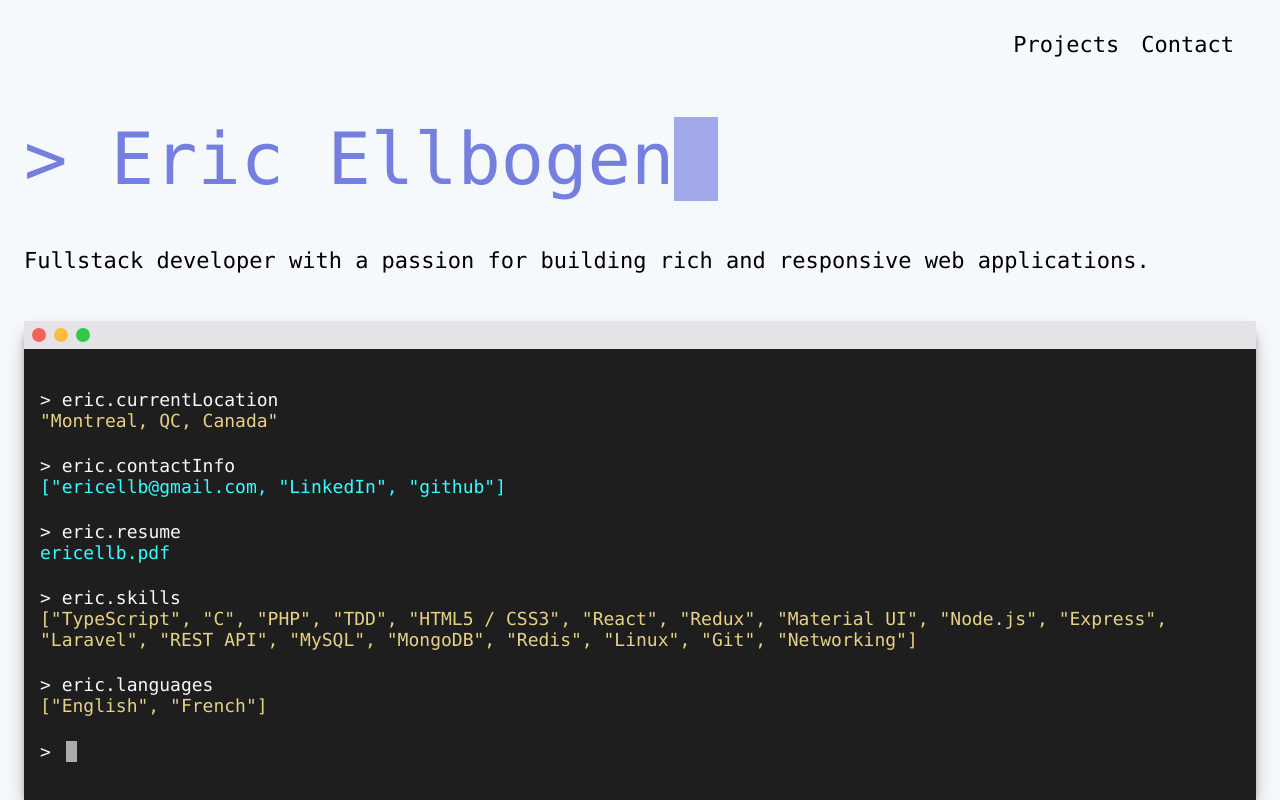
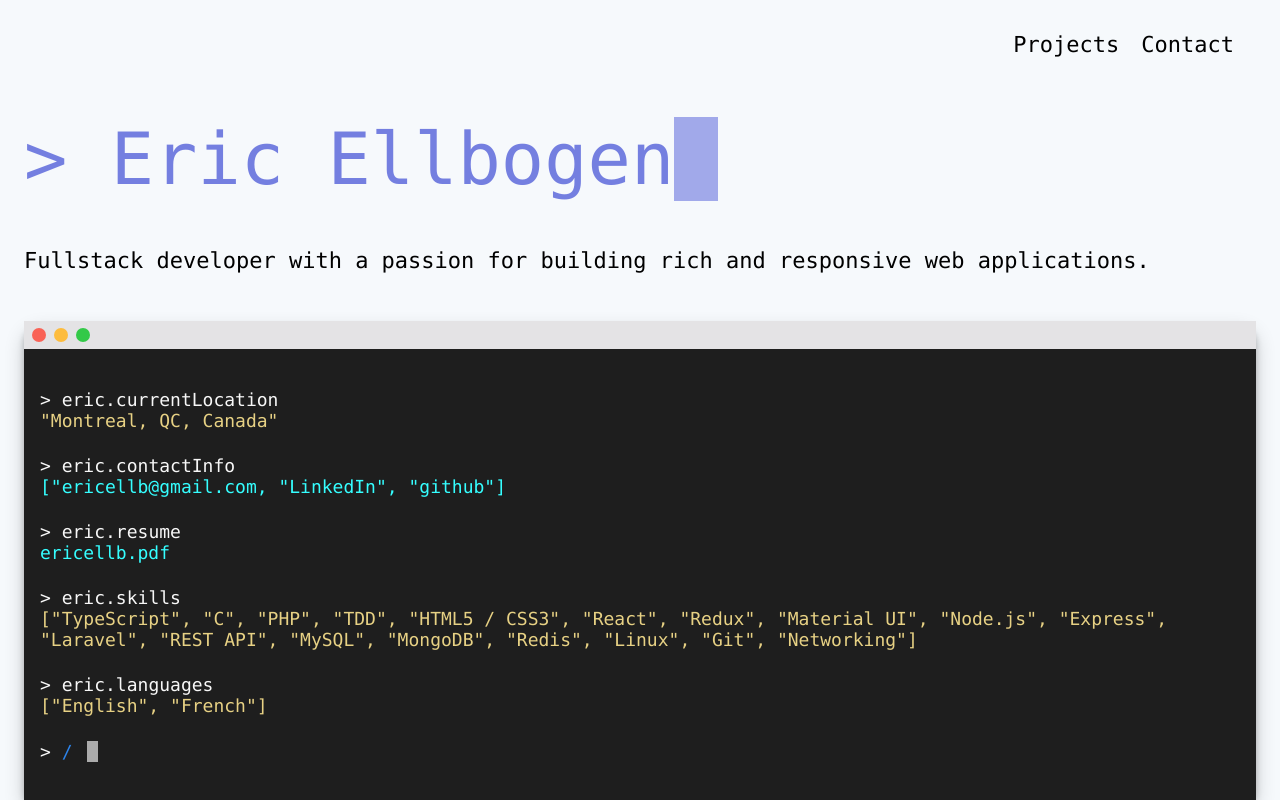
Before and after one commit to aka-tonystark19/portfolio2.0, a React (Create React App) app: page / in a window 1280 px wide. Shown: the top 800 px of the page. Built offline with nearby package versions, Linux system fonts and the light colour scheme.

Commit message:
Show working dir

```diff
--- a/src/components/About/FileSystem.tsx
+++ b/src/components/About/FileSystem.tsx
@@ -15,6 +15,10 @@ export class FileSystem {
   };
 
   private workingDir = "";
+
+  public getWorkingDir() {
+    return this.workingDir;
+  }
 
   // Returns content of a file
   public cat(fileName: string) {
--- a/src/components/About/Terminal.tsx
+++ b/src/components/About/Terminal.tsx
@@ -118,6 +118,7 @@ export default function Terminal() {
   const fs = new FileSystem();
   const classes = useStyles({});
   const [aboutInfos, setAboutInfos] = useState(aboutInfoArr);
+  const [workingDir, setWorkingDir] = useState("/");
 
   // Setup event listener for span content editable input
   useEffect(() => {
@@ -177,6 +178,8 @@ export default function Terminal() {
       let fsCommand = `fs.${commandParts[0]}('${commandParts[1]}')`;
       let result = eval(fsCommand);
       setAboutInfos(prevstate => [...prevstate, { command: command, result: result }]);
+      // Set new working dir
+      setWorkingDir(fs.getWorkingDir());
     } else {
       // Try to eval for math
       try {
@@ -246,6 +249,7 @@ export default function Terminal() {
         })}
         <div className={classes.aboutInfo}>
           <div className={classes.infoCommand}>
+            <span style={{ color: "#2d84ea" }}>{workingDir}</span>{" "}
             <input id="commandInput" className={classes.commandInput} />
             <span className="caret">&nbsp;</span>
           </div>
```
